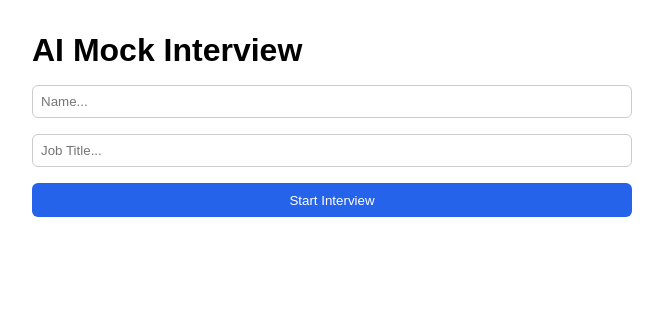
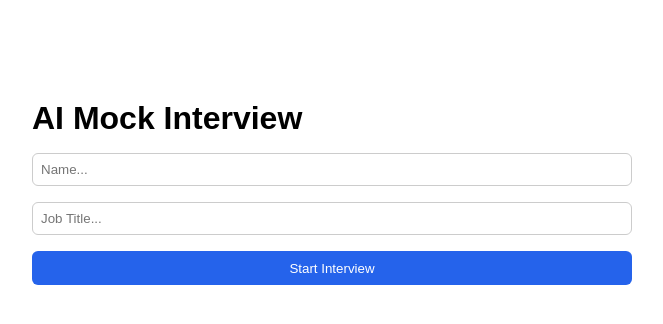
Before and after one commit to BenTomMina/Mission_3_Frontend, a React (Vite) app: page / in a window 1280 px wide. Shown: the top 324 px of the page, without its empty margins (308-971 px from the left). Built offline with nearby package versions, Linux system fonts and the light colour scheme.

Commit message:
Added container for background and adjusted CSS

```diff
--- a/src/App.css
+++ b/src/App.css
@@ -1,7 +1,13 @@
+/* Background */
+.appBody {
+  height: 100vh;
+  padding-top: 100px;
+}
+
 /* General container */
 .appContainer {
   max-width: 600px;
-  margin: 2rem auto;
+  margin: auto;
   font-family: Arial, sans-serif;
 }
 
@@ -36,7 +42,6 @@
   border: 1px solid #ddd;
   border-radius: 8px;
   padding: 1rem;
-  margin-top: 100px;
   box-shadow: 0 2px 6px rgba(0, 0, 0, 0.1);
 }
 
--- a/src/App.jsx
+++ b/src/App.jsx
@@ -8,9 +8,14 @@ function App() {
   const [messages, setMessages] = useState([]);
   const [input, setInput] = useState("");
   const [questionIndex, setQuestionIndex] = useState(0);
+  const [background, setBackground] = useState(""); // NEW
 
   const chatBoxRef = useRef(null);
-  const BACKEND_URL = "http://localhost:3000/interview";
+
+  // ✅ Backend URLs
+  const BACKEND_URL = "http://localhost:3000";
+  const INTERVIEW_URL = `${BACKEND_URL}/interview`;
+  const BACKGROUND_URL = `${BACKEND_URL}/generate-background`;
 
   useEffect(() => {
     if (chatBoxRef.current) {
@@ -22,8 +27,23 @@ function App() {
     e.preventDefault();
     if (name.trim() && job.trim()) {
       setInterviewStart(true);
+
+      // 🔹 Generate background
       try {
-        const res = await fetch(BACKEND_URL, {
+        const bgRes = await fetch(BACKGROUND_URL, {
+          method: "POST",
+          headers: { "Content-Type": "application/json" },
+          body: JSON.stringify({ jobTitle: job }),
+        });
+        const bgData = await bgRes.json();
+        if (bgData.imageUrl) setBackground(bgData.imageUrl);
+      } catch (err) {
+        console.error("Background generation failed:", err);
+      }
+
+      // 🔹 Start Interview
+      try {
+        const res = await fetch(INTERVIEW_URL, {
           method: "POST",
           headers: { "Content-Type": "application/json" },
           body: JSON.stringify({
@@ -55,7 +75,7 @@ function App() {
     setInput("");
 
     try {
-      const res = await fetch(BACKEND_URL, {
+      const res = await fetch(INTERVIEW_URL, {
         method: "POST",
         headers: { "Content-Type": "application/json" },
         // body: JSON.stringify({ jobTitle: job, userResponse: input, name }),
@@ -86,6 +106,14 @@ function App() {
   };
 
   return (
+    <div
+      className="appBody"
+      style={{
+        backgroundImage: background ? `url(${background})` : "none",
+        backgroundSize: "cover",
+        backgroundPosition: "center",
+      }}
+    >
       <div className="appContainer">
         {!interviewStart ? (
           // Input form
@@ -145,6 +173,7 @@ function App() {
           </div>
         )}
       </div>
+    </div>
   );
 }
 
```
Lines whose indentation alone changed are shown as unchanged.
